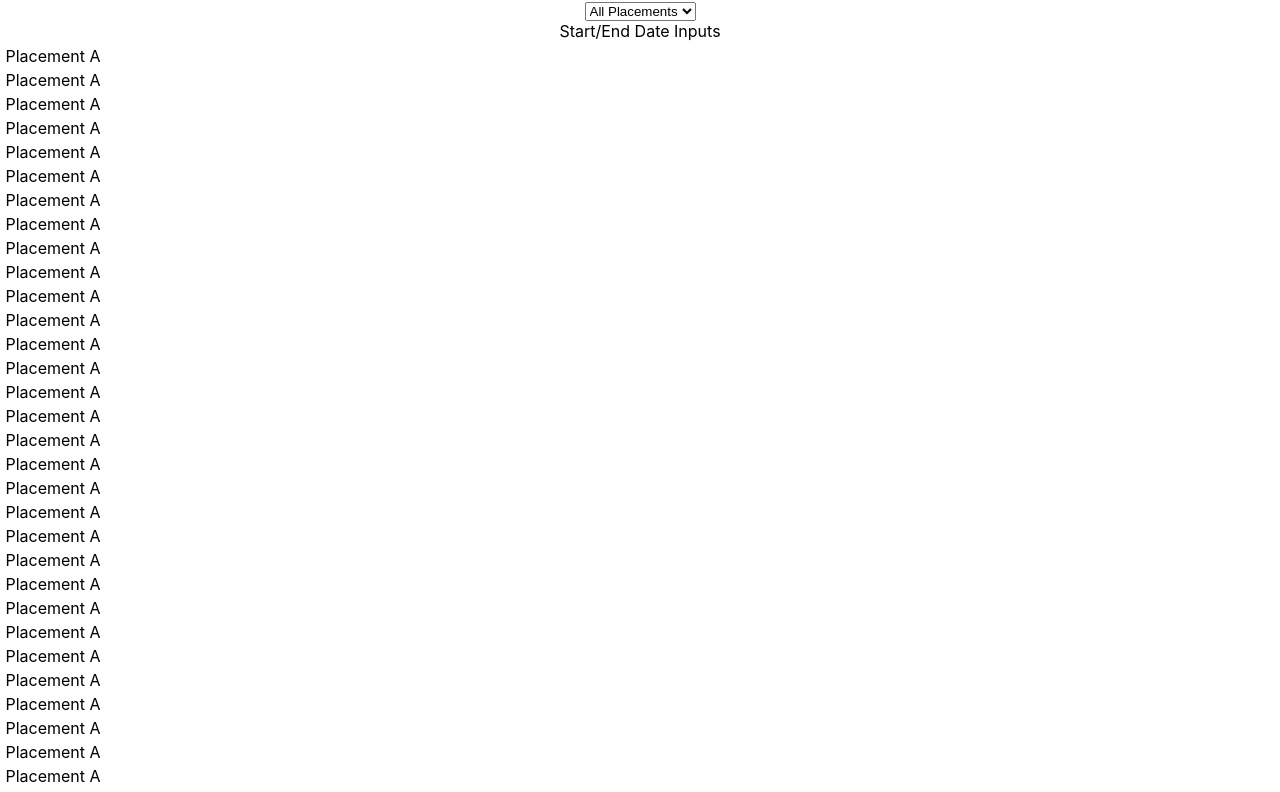
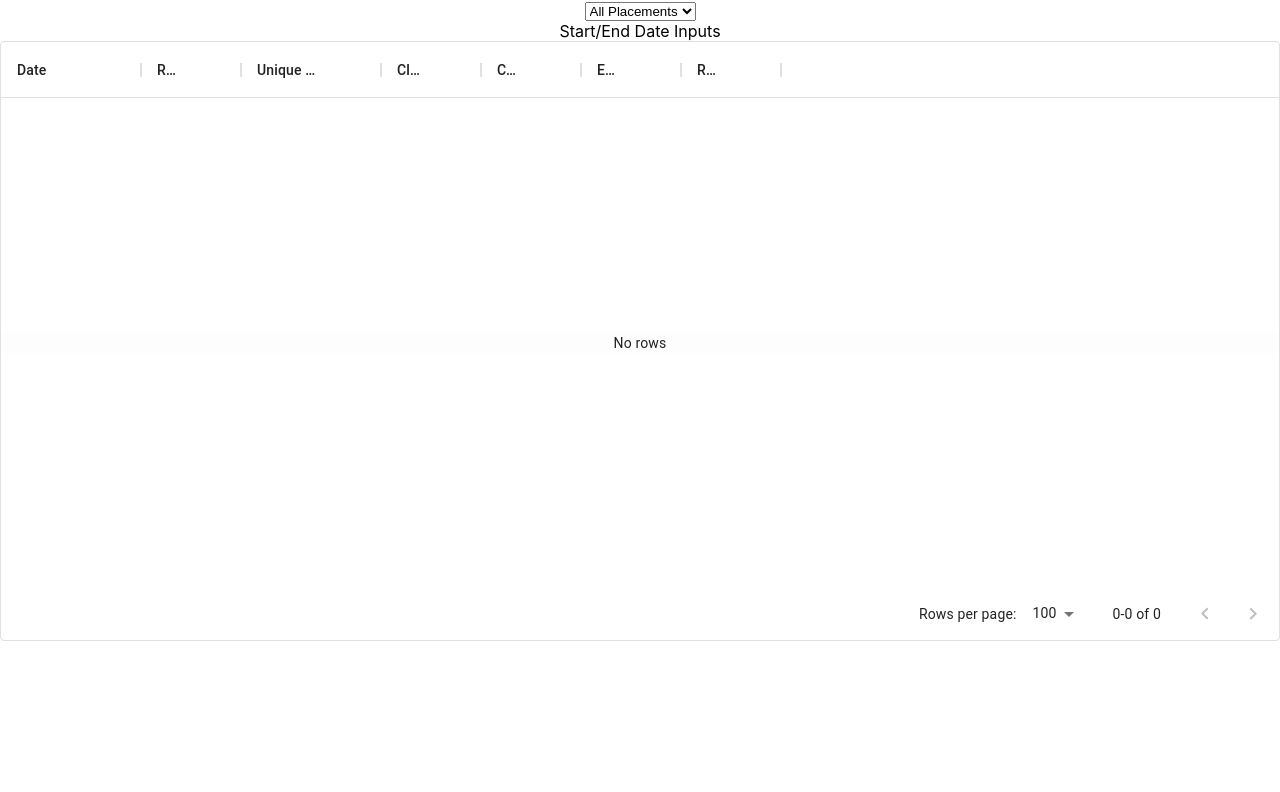
Before and after one commit to 4trio19/fe-test, a React (Create React App) app: page / in a window 1280 px wide. Shown: the top 792 px of the page. Built offline with nearby package versions, Linux system fonts and the light colour scheme; the HTML template or start-up script is replaced by a standard one.

Commit message:
add rpm, ctr, id to data. rename and reorganize components. import material data-grid

```diff
--- a/package.json
+++ b/package.json
@@ -3,6 +3,8 @@
   "version": "0.1.0",
   "private": true,
   "dependencies": {
+    "@material-ui/core": "^4.11.1",
+    "@material-ui/data-grid": "^4.0.0-alpha.10",
     "@testing-library/jest-dom": "^5.11.6",
     "@testing-library/react": "^11.2.2",
     "@testing-library/user-event": "^12.3.0",
--- a/src/App.js
+++ b/src/App.js
@@ -2,12 +2,26 @@ import React, { useState, useEffect } from 'react';
 import './App.css';
 import Select from './components/Select';
 import DateRange from './components/DateRange';
-import TableOuter from './components/TableOuter';
+import DataGridContainer from './components/DataGridContainer';
 import containerData from './data/containers.json';
 import placementData from './data/placements.json';
+import { calculateCTR, calculateRPM } from './scripts/utils.js';
 
 
 function App() {
+
+  //Add ctr and rpm to JSON and id so Material is happier
+
+  const fullPlacements = placementData.map((placement, i) => {
+    return ({ ...placement,
+      ctr: calculateCTR(placement.clicks, placement.uniqueOpens),
+      rpm: calculateRPM(placement.estimatedRevenue, placement.uniqueOpens),
+      id: i
+    })
+  });
+
+
+  console.log(fullPlacements);
 
   // State stuff
   const [isLoading, setIsLoading] = useState(true);
@@ -33,7 +47,7 @@ function App() {
     <div className="App">
       <Select options={ groupByOptions } />
       <DateRange />
-      <TableOuter containers={ containers } placements={ placements } group={ groupBy } />
+      <DataGridContainer containers={ containers } placements={ placements } group={ groupBy } />
     </div>
   );
 }
--- /dev/null
+++ b/src/components/AllPlacementsGrid.js
@@ -0,0 +1,23 @@
+import React from 'react';
+import { DataGrid } from '@material-ui/data-grid';
+
+export default function AllPlacementsGrid(props) {
+  const placements = props.placements;
+
+  const rows = [];
+
+  const columns = [
+    { field: 'date', headerName: 'Date', width: 140 },
+    { field: 'requests', headerName: 'Requests', width: 100 },
+    { field: 'uniqueOpens', headerName: 'Unique Opens', width: 140 },
+    { field: 'clicks', headerName: 'Clicks', width: 100 },
+    { field: 'ctr', headerName: 'CTR', width: 100 },
+    { field: 'estimatedRevenue', headerName: 'Estimated Rev', width: 100 },
+    { field: 'rpm', headerName: 'RPM', width: 100 },
+  ];
+  return (
+      <div style={{ height: 600, width: '100%' }}>
+        <DataGrid rows={rows} columns={columns} />
+      </div>
+  )
+}
--- a/src/components/AllPlacementsTable.js
+++ /dev/null
@@ -1,20 +0,0 @@
-import React from 'react'
-
-export default function AllPlacementsTable(props) {
-  const placements = props.placements;
-  return (
-    <div>
-      {
-        placements.map((placement, i) => {
-          return (
-            <tr key={i}>
-              <td>
-                { placement.placementName }
-              </td>
-            </tr>
-          )
-        })
-      }
-    </div>
-  )
-}
--- /dev/null
+++ b/src/components/DataGridContainer.js
@@ -0,0 +1,10 @@
+import React from 'react';
+import AllPlacementsGrid from './AllPlacementsGrid';
+
+export default function DataGridContainer(props) {
+  return (
+    <div className="grid-container">
+      <AllPlacementsGrid placements={ props.placements } />
+    </div>
+  )
+}
--- a/src/components/TableOuter.js
+++ /dev/null
@@ -1,14 +0,0 @@
-import React from 'react';
-import AllPlacementsTable from './AllPlacementsTable';
-
-export default function TableOuter(props) {
-  return (
-    <div>
-      <table>
-        <tbody>
-          <AllPlacementsTable placements={ props.placements } />
-        </tbody>
-      </table>
-    </div>
-  )
-}
```
Also changed, not shown: 2 other files (tests, documents, lock files or other folders).
